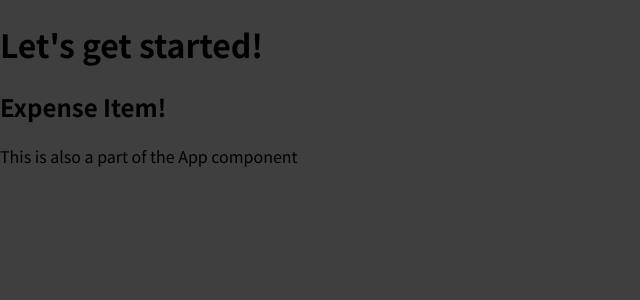
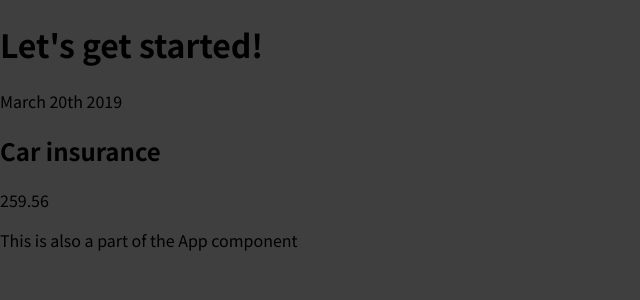
Before and after one commit to debe7408/Expenses-Tracker-REACT, a JavaScript app in the folder my-app/: page / in a window 1280 px wide. Shown: the top 300 px of the page, without its empty margins (0-640 px from the left). Built offline with nearby package versions, Linux system fonts and the light colour scheme.

Commit message:
ExpenseItem.js

```diff
--- a/my-app/src/Components/ExpenseItem.js
+++ b/my-app/src/Components/ExpenseItem.js
@@ -1,5 +1,13 @@
 function ExpenseItem() {
-  return <h2>Expense Item!</h2>;
+  return (
+    <div>
+      <div>March 20th 2019</div>
+      <div>
+        <h2>Car insurance</h2>
+      </div>
+      <div>259.56</div>
+    </div>
+  );
 }
 
 export default ExpenseItem;
```
Also changed, not shown: 1 other file (tests, documents, lock files or other folders).
